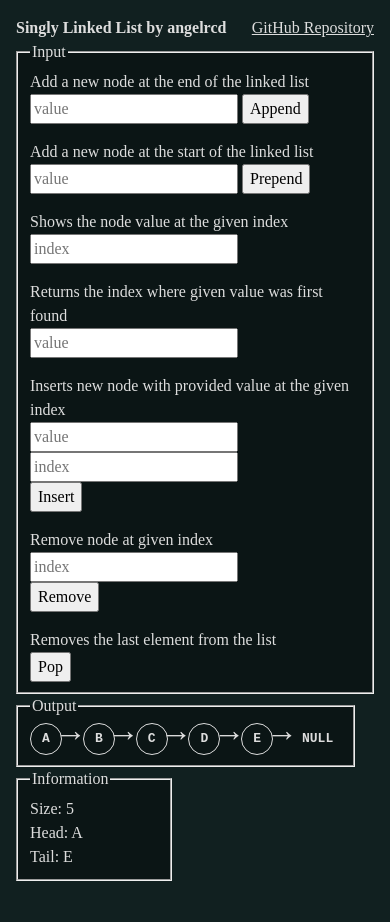
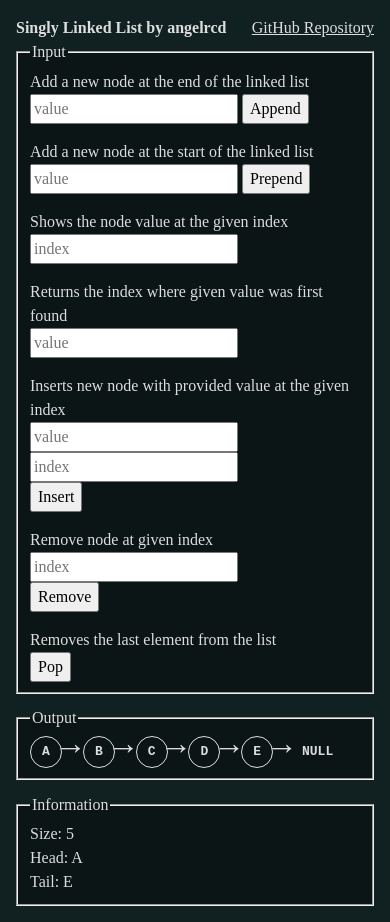
Before and after one commit to angelrcd/odin-linkedlist, a website with bundled scripts: page index.html in a window 390 px wide. Before the commit the page ends 897 px from the top, so only its background shows below. Built offline with nearby package versions, Linux system fonts and the light colour scheme.

Commit message:
Responsive layout.

```diff
--- a/index.html
+++ b/index.html
@@ -4,7 +4,7 @@
   <meta charset="UTF-8">
   <meta http-equiv="X-UA-Compatible" content="IE=edge">
   <meta name="viewport" content="width=device-width, initial-scale=1.0">
-  <title>Document</title>
+  <title>Linked List</title>
   <link rel="stylesheet" href="style.css">
   <script type="module" src="main.js"></script>
 </head>
--- a/style.css
+++ b/style.css
@@ -56,12 +56,19 @@ header a:link {
 }
 
 #App {
-  display: flex;
-  flex-wrap: wrap;
+  display: grid;
+  gap: 0.8rem;
+  grid-template-columns: fit-content(30%) auto;
+  grid-template-rows: auto 8rem;
 }
 
-#App section {
-  min-width: 40vw;
+#App section fieldset,
+#App section form {
+  height: 100%;
+}
+
+#App section:nth-child(1) {
+  grid-row: 1 / 3;
 }
 
 fieldset {
@@ -91,7 +98,7 @@ fieldset {
   height: 2rem;
   min-width: 2rem;
   padding: 0 0.5rem;
-  border-radius: 50%;
+  border-radius: 20px;
 }
 
 .node {
@@ -106,3 +113,9 @@ fieldset {
   font-size: 2rem;
   content: "→";
 }
+
+@media (width <= 500px) {
+  #App {
+    grid-template-columns: auto;
+  }
+}
```
